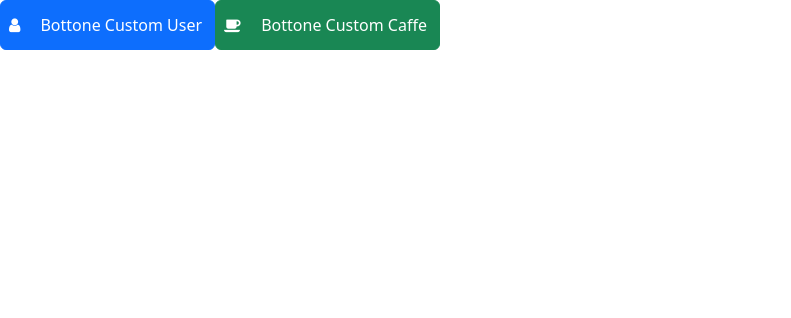
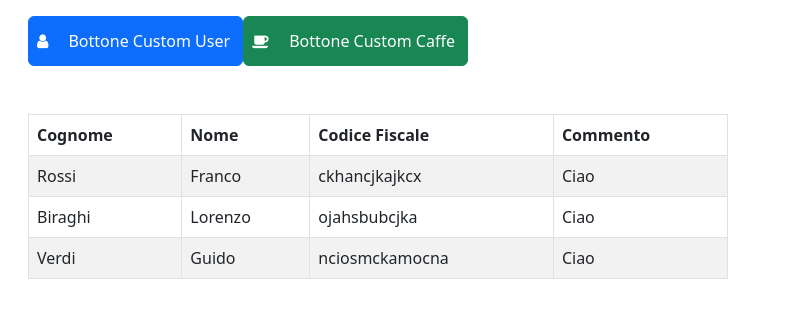
Before and after one commit to biraghi/button-custom, an Angular app: page / in a window 1280 px wide. Shown: the top 318 px of the page, without its empty margins (0-791 px from the left). Built offline with nearby package versions, Linux system fonts and the light colour scheme.

Commit message:
Table Custom part 1

```diff
--- /dev/null
+++ b/src/app/MyTableConfig.ts
@@ -0,0 +1,5 @@
+import { MyHeaders } from "./MyHeaders";
+
+export interface MyTableConfig{
+  headers:MyHeaders[];
+}
--- a/src/app/app.component.html
+++ b/src/app/app.component.html
@@ -1,2 +1,10 @@
-<app-my-button [buttonConfig]="button"></app-my-button>
-<app-my-button [buttonConfig]="buttonC"></app-my-button>
+<div class="container-fluid">
+  <div class="p-3">
+    <app-my-button [buttonConfig]="button"></app-my-button>
+    <app-my-button [buttonConfig]="buttonC"></app-my-button>
+  </div>
+
+  <div class="p-3">
+    <app-my-table [tableConfig]="header" [data]="data"></app-my-table>
+  </div>
+</div>
--- a/src/app/app.component.ts
+++ b/src/app/app.component.ts
@@ -1,5 +1,6 @@
 import { Component } from '@angular/core';
 import { MyButtonConfig } from './button-config';
+import { MyTableConfig } from './MyTableConfig';
 @Component({
   selector: 'app-root',
   templateUrl: './app.component.html',
@@ -8,4 +9,21 @@ import { MyButtonConfig } from './button-config';
 export class AppComponent {
   button = new MyButtonConfig("btn-primary", "Bottone Custom User", "fa-user");
   buttonC = new MyButtonConfig("btn-success", "Bottone Custom Caffe", "fa-coffee");
+
+  header:MyTableConfig = {
+    headers: [
+      {'key':'lastname', 'label':'Cognome'},
+      {'key':'firstname' , 'label':'Nome'},
+      {'key':'cf'       , 'label':'Codice Fiscale'},
+      {'key':'comment'       , 'label':'Commento'}
+    ]
+  }
+
+  data:any[] = [
+    {'firstname':'Franco', 'lastname':'Rossi', 'cf':'ckhancjkajkcx', 'comment':'Ciao'},
+    {'firstname':'Lorenzo', 'lastname':'Biraghi', 'cf':'ojahsbubcjka', 'comment':'Ciao'},
+    {'firstname':'Guido', 'lastname':'Verdi', 'cf':'nciosmckamocna', 'comment':'Ciao'},
+
+  ]
+
 }
--- a/src/app/app.module.ts
+++ b/src/app/app.module.ts
@@ -5,11 +5,13 @@ import { AppRoutingModule } from './app-routing.module';
 import { AppComponent } from './app.component';
 import { MyButtonComponent } from './my-button/my-button.component';
 import { FontAwesomeModule } from '@fortawesome/angular-fontawesome';
+import { MyTableComponent } from './my-table/my-table.component';
 
 @NgModule({
   declarations: [
     AppComponent,
-    MyButtonComponent
+    MyButtonComponent,
+    MyTableComponent
   ],
   imports: [
     BrowserModule,
--- /dev/null
+++ b/src/app/my-table/my-table.component.html
@@ -0,0 +1,18 @@
+<div class="container-fluid">
+  <div class="row pt-3 table-responsive col-7">
+    <table class="table table-striped table-bordered ">
+      <thead>
+        <tr>
+          <th *ngFor="let header of tableConfig.headers"
+            scope="col">{{header.label}}</th>
+        </tr>
+      </thead>
+      <tbody>
+        <tr *ngFor=" let col of data">
+          <td *ngFor="let header of tableConfig.headers">
+            {{col[header.key]}}</td>
+        </tr>
+      </tbody>
+    </table>
+  </div>
+</div>
--- /dev/null
+++ b/src/app/my-table/my-table.component.ts
@@ -0,0 +1,20 @@
+import { Component, OnInit, Input } from '@angular/core';
+import { MyTableConfig } from '../MyTableConfig';
+
+@Component({
+  selector: 'app-my-table',
+  templateUrl: './my-table.component.html',
+  styleUrls: ['./my-table.component.css']
+})
+export class MyTableComponent implements OnInit {
+
+  @Input() tableConfig!:MyTableConfig;
+  @Input() data!: any[];
+  keys:string[] = [];
+
+  constructor() { }
+
+  ngOnInit(): void {
+  }
+
+}
```
Also changed, not shown: src/app/my-table/my-table.component.css (added), 1 other file (tests, documents, lock files or other folders).
